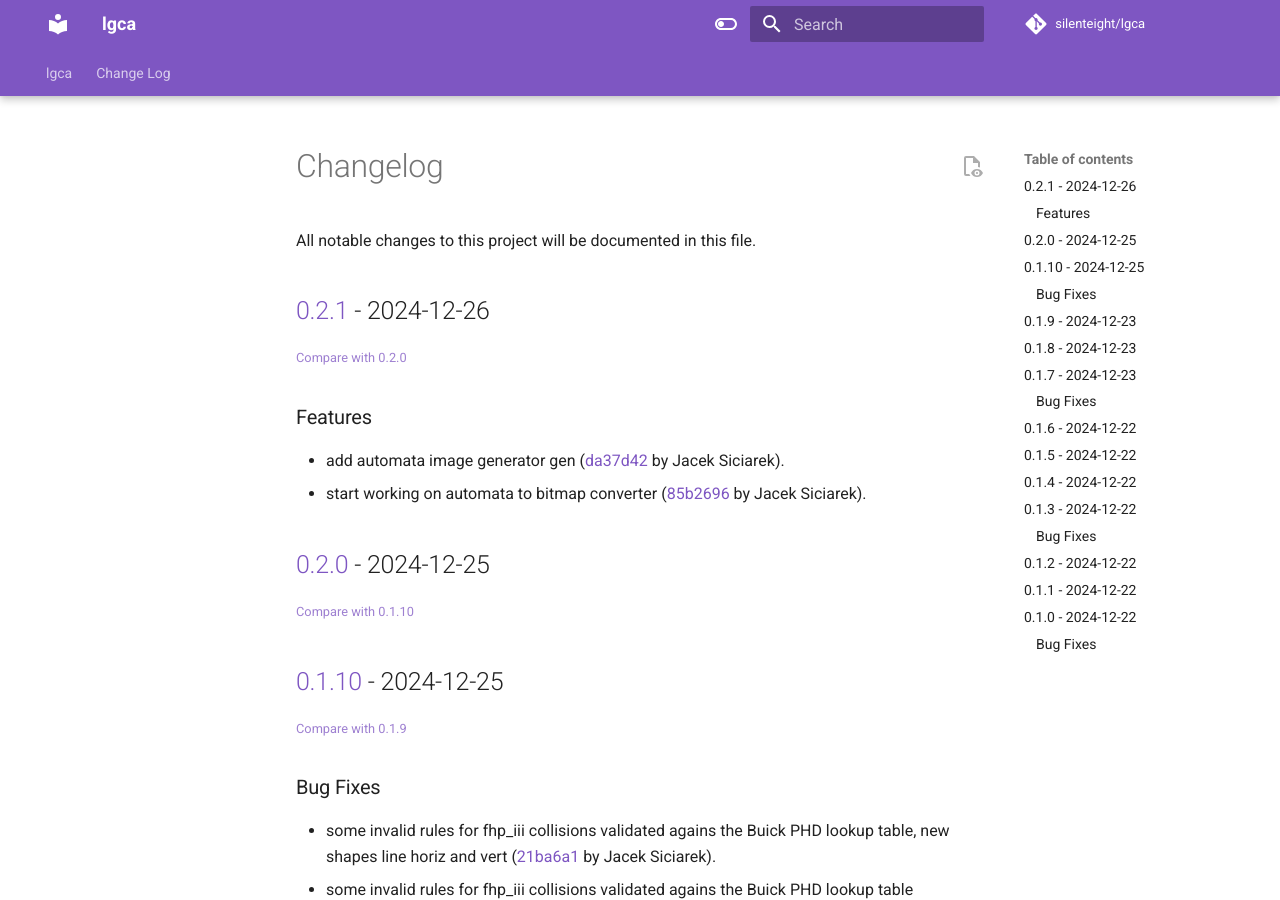
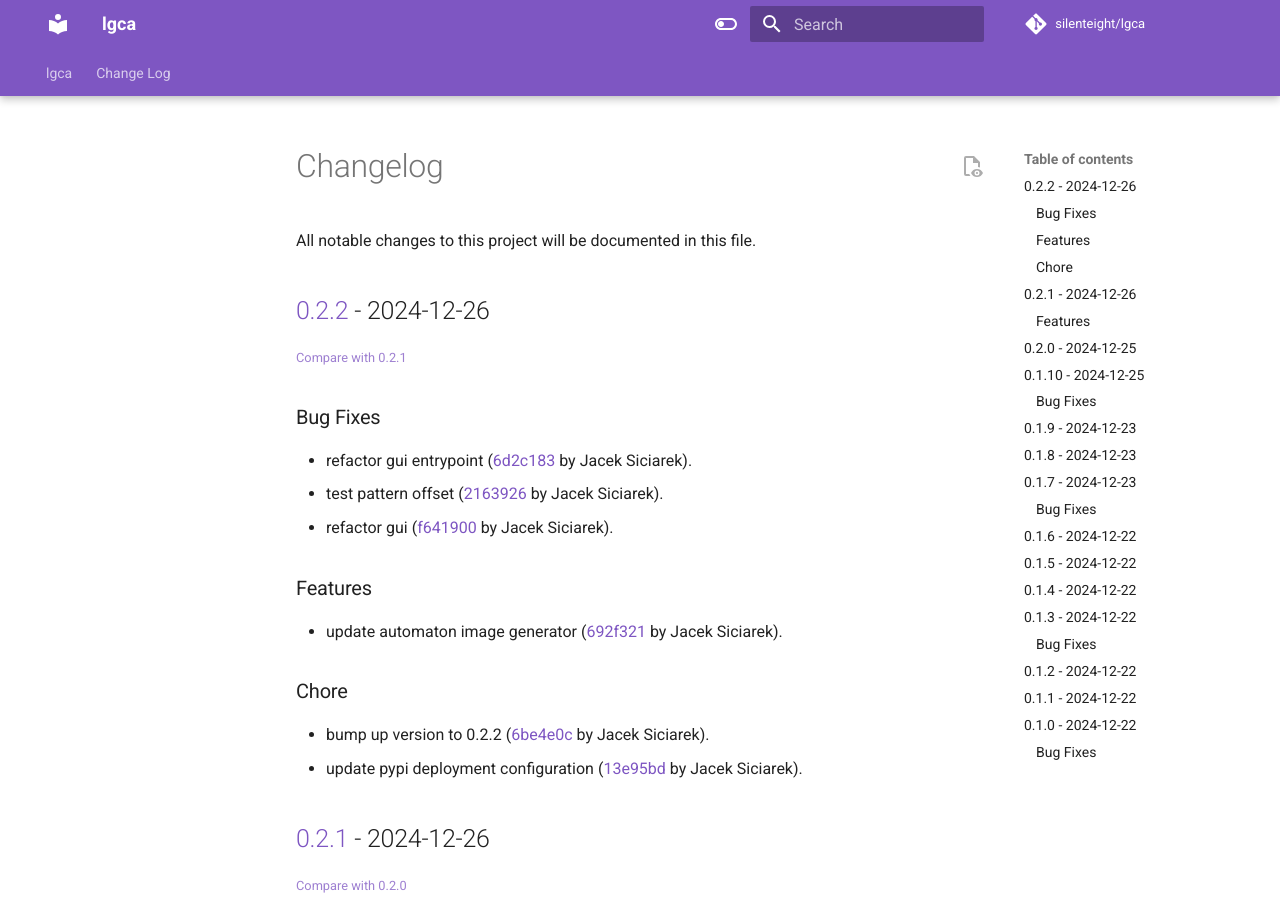
Before and after one commit to siciarek/lgca, an MkDocs documentation site: the page built from docs/changelog.md, in a window 1280 px wide and 900 px high. Built offline with MkDocs 1.6.1 and Material for MkDocs 9.7.7, drawn with Linux system fonts in a browser that asks for light colours; comment, search, counter and statistics services are not loaded.

Commit message:
docs: update changelog (bump)

```diff
--- a/docs/changelog.md
+++ b/docs/changelog.md
@@ -3,6 +3,25 @@
 All notable changes to this project will be documented in this file.
 
 <!-- insertion marker -->
+## [0.2.2](https://github.com/siciarek/lgca/releases/tag/0.2.2) - 2024-12-26
+
+<small>[Compare with 0.2.1](https://github.com/siciarek/lgca/compare/0.2.1...0.2.2)</small>
+
+### Bug Fixes
+
+- refactor gui entrypoint ([6d2c183](https://github.com/siciarek/lgca/commit/6d2c183cc532325b80ab69a8eb78c6acff9ee770) by Jacek Siciarek).
+- test pattern offset ([2163926](https://github.com/siciarek/lgca/commit/21639269d4409afdadcd25df49a3daebc5c80b9f) by Jacek Siciarek).
+- refactor gui ([f641900](https://github.com/siciarek/lgca/commit/f641900873080d3c2afd43f9f0270a26e527f35e) by Jacek Siciarek).
+
+### Features
+
+- update automaton image generator ([692f321](https://github.com/siciarek/lgca/commit/692f321c426188dac14e47e87775aba4c232a695) by Jacek Siciarek).
+
+### Chore
+
+- bump up version to 0.2.2 ([6be4e0c](https://github.com/siciarek/lgca/commit/6be4e0cb442ed5a5409345e76dfd04c5a423c5bf) by Jacek Siciarek).
+- update pypi deployment configuration ([13e95bd](https://github.com/siciarek/lgca/commit/13e95bd10d495483ba0c7b017d47855d89dce022) by Jacek Siciarek).
+
 ## [0.2.1](https://github.com/siciarek/lgca/releases/tag/0.2.1) - 2024-12-26
 
 <small>[Compare with 0.2.0](https://github.com/siciarek/lgca/compare/0.2.0...0.2.1)</small>
```
